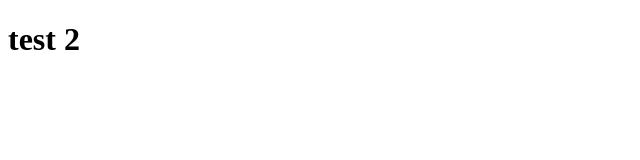
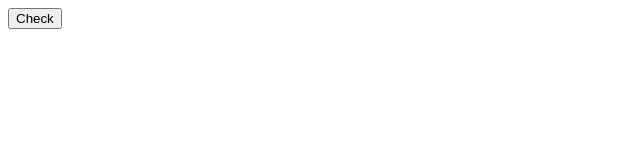
Before and after one commit to KAUSHIK-KOKO/Total-Emisson, a plain HTML site: page index.html in a window 1280 px wide. Shown: the whole page, without its empty margins (0-640 px from the left). Drawn offline with Linux system fonts and the light colour scheme.

Commit message:
css file

```diff
--- a/index.html
+++ b/index.html
@@ -5,6 +5,13 @@
     <title>Total Emissions</title>
 </head>
 <body>
-    <h1>test 2</h1>
+    <div class="container">
+        <div class="file-input">
+
+        </div>
+        <div class="check">
+            <button>Check</button>
+        </div>
+    </div>
 </body>
 </html>
```
Also changed, not shown: css/style.css (added).
